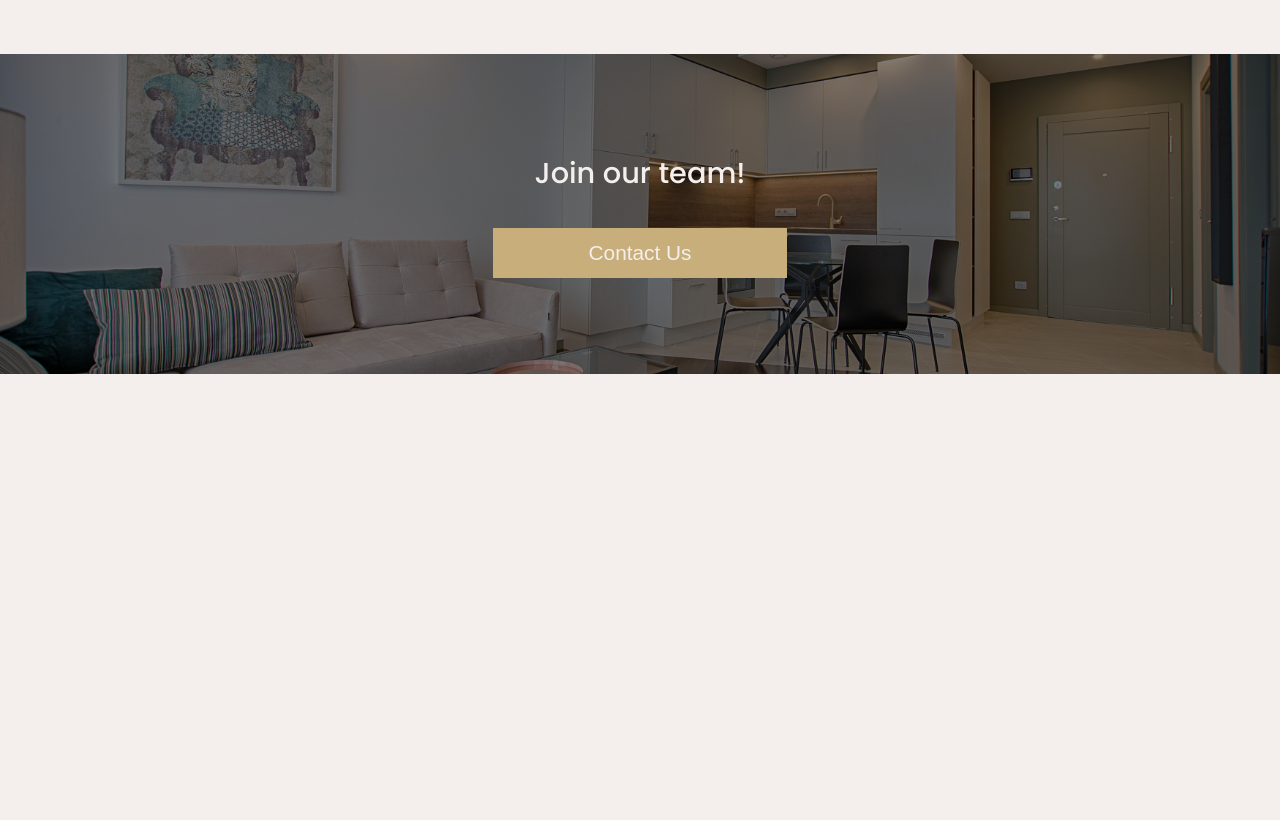
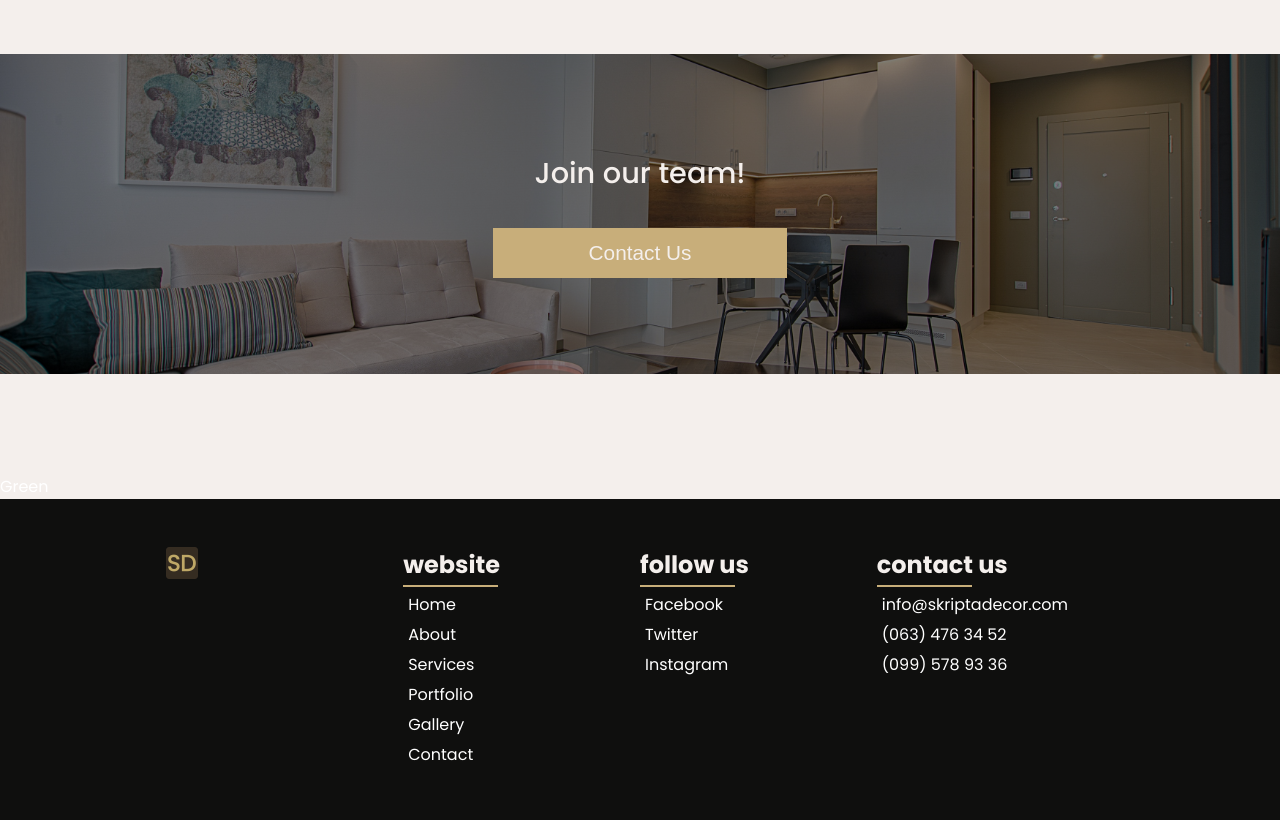
Before and after one commit to seguna15/interior-decor, a plain HTML site: page index.html in a window 1280 px wide. Shown: the part 3680-4500 px from the top of the page. Before the commit the page ends 4154 px from the top, so only its background shows below. Drawn offline with Linux system fonts and the light colour scheme.

Commit message:
desktop-commit

```diff
--- a/assets/css/style.css
+++ b/assets/css/style.css
@@ -24,6 +24,8 @@ p {
 
 input,button {
     display: block;
+    border: none;
+    outline: none;
 }
 
 /* End RESET CSS */
@@ -72,8 +74,6 @@ section {
     padding: .8rem 6rem;
     color: #f4efec;
     background-color: #C8AE7A;
-    border: none;
-    outline: none;
     font-size: 1.3rem;
     text-transform: capitalize;
 }
@@ -375,3 +375,42 @@ header>.hero-text>h1 {
     color: #f4efec;
 }
 /** End CTA Section */
+
+/** Start Footer */
+
+footer{
+    background-color: #0F0F0E;
+    width: 100%;
+    color: #f4efec;
+    padding: 3rem;
+}
+footer .container{
+    display: grid;
+    grid-template-columns: repeat(4, 1fr);
+}
+
+footer .footer-subtitle {
+    position: relative;
+    margin-bottom: 10px;
+}
+
+.footer-subtitle::after{
+    content: '';
+    position: absolute;
+    z-index: 2;
+    height: 2px;
+    width: 40%;
+    background-color: #C8AE7A ;
+    left: 0;
+    bottom: -5px;
+}
+
+
+footer li {
+    margin: 5px;
+}
+
+.footer-link > li >a {
+    text-transform: capitalize;
+}
+/** End Footer */
--- a/index.html
+++ b/index.html
@@ -233,6 +233,72 @@
 
     </main>
     <!-- End Main-->
+<a href="" class="link">Green</a>
+    <!-- Start Footer -->
+    <footer>
+        <div class="container">
+            <div>
+                <img src="./assets/images/favicon-32x32.png" alt="" srcset="">
+            </div>
+            <div>
+                <h2 class="footer-subtitle">website</h2>
+                <ul class="footer-link">
+                    <li>
+                        <a href="#home">home</a>
+                    </li>
+                    <li>
+                        <a href="#about">about</a>
+                    </li>
+                    <li>
+                        <a href="#services">services</a>
+                    </li>
+                    <li>
+                        <a href="#portfolio">Portfolio</a>
+                    </li>
+                    <li>
+                        <a href="#gallery">gallery</a>
+                    </li>
+                    <li>
+                        <a href="#contact">contact</a>
+                    </li>
+                </ul>
+            </div>
+            <div>
+                <h2 class="footer-subtitle">follow us</h2>
+                <ul class="footer-link">
+                    <li>
+                        <a href="">facebook</a>
+                    </li>
+                    <li>
+                        <a href="">twitter</a>
+                    </li>
+                    <li>
+                        <a href="">instagram</a>
+                    </li>
+
+                </ul>
+            </div>
+
+            <div>
+                <h2 class="footer-subtitle">contact us</h2>
+                <ul class="">
+                    <li>
+                        <a href="">info@skriptadecor.com</a>
+                    </li>
+                    <li>
+                        <a href="">(063) 476 34 52</a>
+                    </li>
+                    <li>
+                        <a href="">(099) 578 93 36</a>
+                    </li>
+
+                </ul>
+            </div>
+        </div>
+    </footer>
+
+
+    <!-- End Footer -->
 
 </body>
 
```
